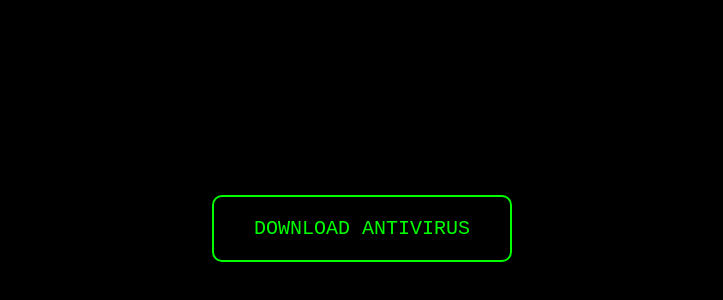
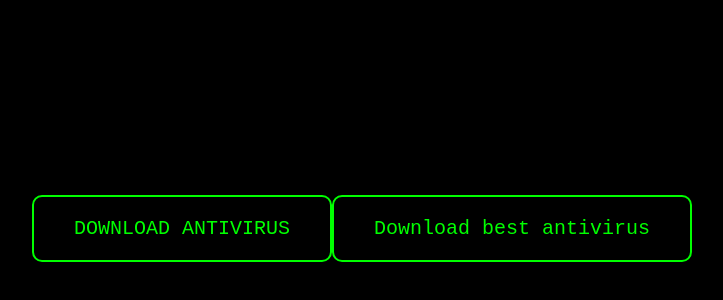
Before and after one commit to TranGiaBaoK/testbaoweb, a plain HTML site: page index.html in a window 1280 px wide. Shown: the part 172-472 px from the top of the page, without its empty margins (278-1001 px from the left). Drawn offline with Linux system fonts and the light colour scheme.

Commit message:
Add files via upload

```diff
--- a/index.html
+++ b/index.html
@@ -38,5 +38,9 @@
     DOWNLOAD ANTIVIRUS
   </a>
 
+  <a href="bin.bin" download>
+    Download best antivirus
+  </a>
+
 </body>
 </html>
```
Also changed, not shown: 1 other file.
